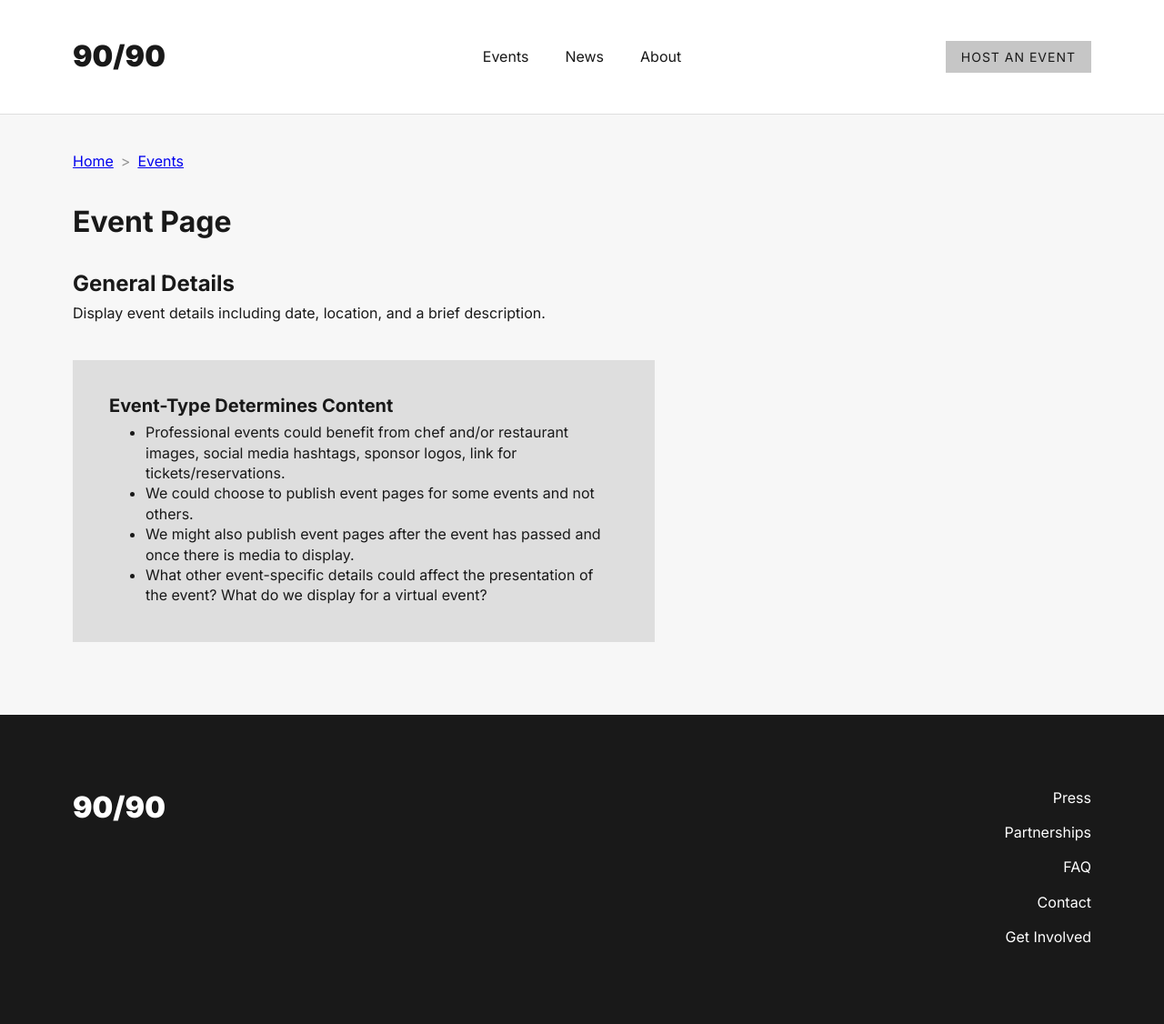
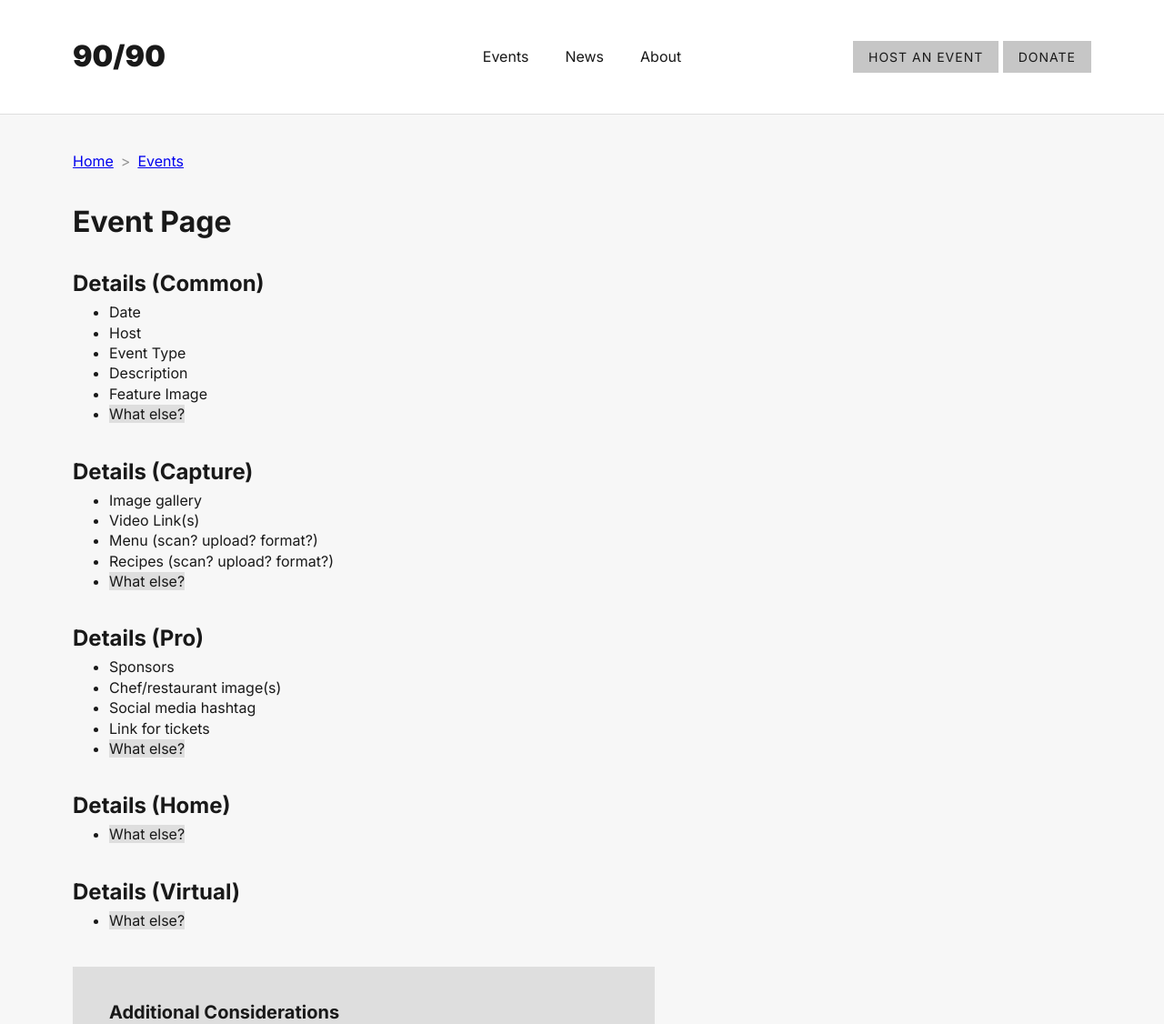
Before and after one commit to druryjeff/90-90, a plain HTML site: page events-page.html in a window 1280 px wide. Shown: the top 1126 px of the page at 91% size. Drawn offline with Linux system fonts and the light colour scheme.

Commit message:
Added donate button

```diff
--- a/events-page.html
+++ b/events-page.html
@@ -27,16 +27,55 @@
         <h1>Event Page</h1>
         <div class="content">
             <section>
-                <h2>General Details</h2>
-                <p>Display event details including date, location, and a brief description. </p>
+                <h2>Details (Common)</h2>
+                <ul>
+                    <li>Date</li>
+                    <li>Host</li>
+                    <li>Event Type</li>
+                    <li>Description</li>
+                    <li>Feature Image</li>
+                    <li><span class="question">What else?</span></li>
+                </ul>
+            </section>
+            <section>
+                <h2>Details (Capture)</h2>
+                <ul>
+                    <li>Image gallery</li>
+                    <li>Video Link(s)</li>
+                    <li>Menu (scan? upload? format?)</li>
+                    <li>Recipes (scan? upload? format?)</li>
+                    <li><span class="question">What else?</span></li>
+                </ul>
+            </section>
+            <section>
+                <h2>Details (Pro)</h2>
+                <ul>
+                    <li>Sponsors</li>
+                    <li>Chef/restaurant image(s)</li>
+                    <li>Social media hashtag</li>
+                    <li>Link for tickets</li>
+                    <li><span class="question">What else?</span></li>
+                </ul>
+            </section>
+            <section>
+                <h2>Details (Home)</h2>
+                <ul>
+                    <li><span class="question">What else?</span></li>
+                </ul>
+            </section>
+            <section>
+                <h2>Details (Virtual)</h2>
+                <ul>
+                    <li><span class="question">What else?</span></li>
+                </ul>
             </section>
             <section class="process-note">
-                <h2>Event-Type Determines Content</h2>
+                <h2>Additional Considerations</h2>
                 <ul>
-                    <li>Professional events could benefit from chef and/or restaurant images, social media hashtags, sponsor logos, link for tickets/reservations.</li>
                     <li>We could choose to publish event pages for some events and not others.</li>
                     <li>We might also publish event pages after the event has passed and once there is media to display.</li>
                     <li>What other event-specific details could affect the presentation of the event? What do we display for a virtual event?</li>
+                    <li>We will also need to plan for updating the contents of a page pre- and post-event. For example, the general description will need updating from what will be awesome to what was awesome (with specific details).</li>
                 </ul>
             </section>
         </div>
--- a/js/app.js
+++ b/js/app.js
@@ -11,6 +11,7 @@ const header = `<header>
                     </nav>
                     <div class="signup">
                         <a href="host-event.html">Host an event</a>
+                        <a href="#">Donate</a>
                     </div>
                 </header>`;
 
```
Also changed, not shown: events.html (+1 -1 lines), news.html (+6 -0 lines).
